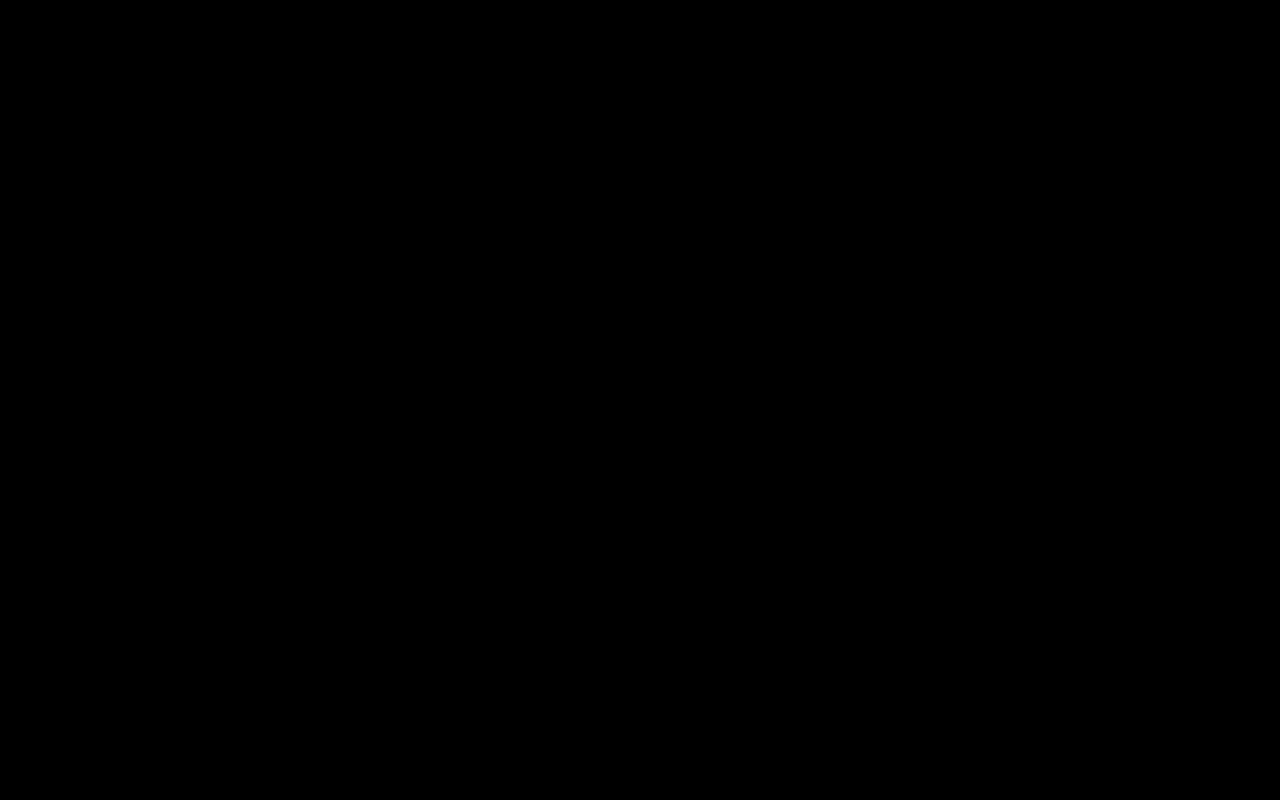
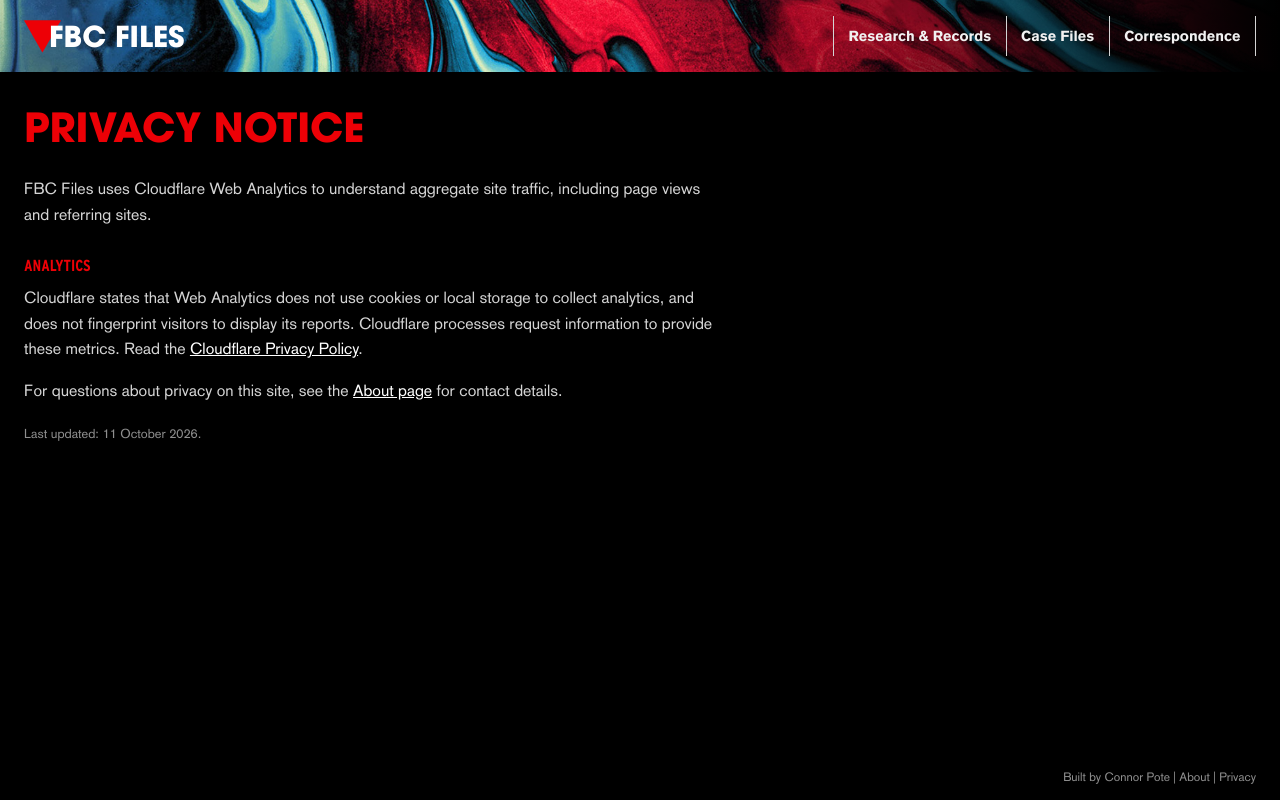
Before and after one commit to cpotey/FBC-Files, a Next.js app: page /privacy in a window 1280 px wide. Before the commit this address had no page. Built offline with nearby package versions, Linux system fonts and the light colour scheme.

Commit message:
fix privacy

```diff
--- a/src/app/layout.tsx
+++ b/src/app/layout.tsx
@@ -1,5 +1,6 @@
 import type { Metadata } from "next"
 import type { ReactNode } from "react"
+import Script from "next/script"
 
 import "../assets/css/main.css"
 import Header from "../components/header"
@@ -37,6 +38,14 @@ export default function RootLayout({ children }: Readonly<{ children: ReactNode
           <Header />
           <div className="site-main">{children}</div>
         </div>
+        {process.env.NODE_ENV === "production" && (
+          <Script
+            src="https://static.cloudflareinsights.com/beacon.min.js"
+            strategy="afterInteractive"
+            type="module"
+            data-cf-beacon='{"token": "3f7ee0cd68724016839c2314744a2983"}'
+          />
+        )}
       </body>
     </html>
   )
--- /dev/null
+++ b/src/app/privacy/page.tsx
@@ -0,0 +1,46 @@
+import Link from "next/link"
+
+import Footer from "../../components/footer"
+
+export const metadata = {
+  title: "Privacy Notice",
+  description:
+    "How FBC Files uses Cloudflare Web Analytics and handles analytics data.",
+}
+
+export default function PrivacyPage() {
+  return (
+    <div className="page-layout">
+      <main id="page">
+        <div className="content privacy-content">
+          <h1 className="home-welcome">Privacy Notice</h1>
+          <p>
+            FBC Files uses Cloudflare Web Analytics to understand aggregate
+            site traffic, including page views and referring sites.
+          </p>
+          <h2>Analytics</h2>
+          <p>
+            Cloudflare states that Web Analytics does not use cookies or local
+            storage to collect analytics, and does not fingerprint visitors to
+            display its reports. Cloudflare processes request information to
+            provide these metrics. Read the{" "}
+            <a
+              href="https://www.cloudflare.com/privacypolicy/"
+              target="_blank"
+              rel="noopener noreferrer"
+            >
+              Cloudflare Privacy Policy
+            </a>
+            .
+          </p>
+          <p>
+            For questions about privacy on this site, see the{" "}
+            <Link href="/about">About page</Link> for contact details.
+          </p>
+          <p>Last updated: 11 October 2026.</p>
+        </div>
+      </main>
+      <Footer />
+    </div>
+  )
+}
--- a/src/assets/css/main.css
+++ b/src/assets/css/main.css
@@ -118,6 +118,37 @@ h1.category-title, h1.home-welcome {
 .content a:hover, .content a:focus {
   opacity: 0.8;
   text-decoration: underline;
+}
+
+.privacy-content {
+  font-size: 1rem;
+  line-height: 1.6;
+}
+
+.privacy-content h1 {
+  margin-bottom: 1.5rem;
+}
+
+.privacy-content h2 {
+  color: #ed0006;
+  text-transform: uppercase;
+  font-family: "Interstate Bold Cond", "interstate", sans-serif;
+  font-size: 1rem;
+  font-weight: 400;
+  line-height: 1.2;
+  margin: 1.75rem 0 0.65rem;
+}
+
+.privacy-content p {
+  color: #d4d4d4;
+  line-height: 1.6;
+  margin-bottom: 1rem;
+}
+
+.privacy-content p:last-child {
+  color: #8f8f8f;
+  font-size: 0.8rem;
+  margin-top: 1.25rem;
 }
 
 .category-image {
--- a/src/components/footer.tsx
+++ b/src/components/footer.tsx
@@ -12,7 +12,7 @@ export default function Footer() {
         >
           Connor Pote
         </a>{" "}
-        | <Link href="/about">About</Link>
+        | <Link href="/about">About</Link> | <Link href="/privacy">Privacy</Link>
       </span>
     </footer>
   )
```
